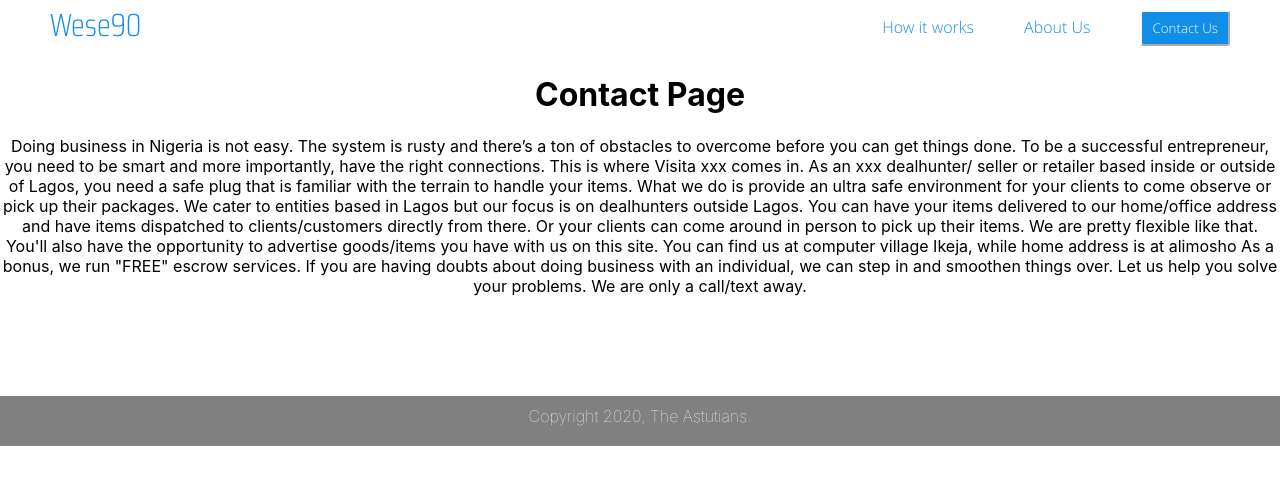
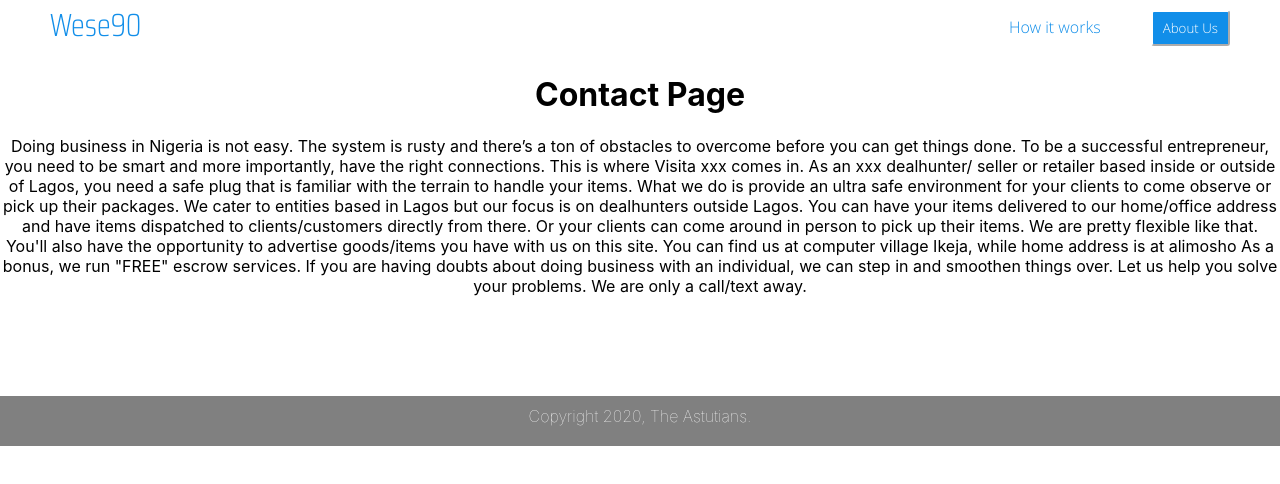
Before and after one commit to TheAstutian/wese90, a React (Create React App) app: page /contact in a window 1280 px wide. Shown: the top 484 px of the page. Built offline with nearby package versions, Linux system fonts and the light colour scheme; the HTML template or start-up script is replaced by a standard one.

Commit message:
first commit of the year, little adjustments to homepage

```diff
--- a/src/components/navigation/navigation.component.jsx
+++ b/src/components/navigation/navigation.component.jsx
@@ -12,8 +12,8 @@ const Navigation = () => (
 
         <div className='nav-menus'>
             <Link to='/warehouse'><div className='first'><p>How it works</p></div></Link>
-            <Link to='/about'><div className='first'><p>About Us</p></div></Link>
-            <Link to='/contact'><div className='second'> <Button>Contact Us</Button></div></Link>
+
+            <Link to='/about'><div className='second'> <Button>About Us</Button></div></Link>
         </div>
     </div>
 );
--- a/src/pages/homepage/homepage.component.jsx
+++ b/src/pages/homepage/homepage.component.jsx
@@ -59,7 +59,7 @@ const HomePage = () => (
             <h2> Dispatch Service</h2>
             <p> Do you need to get your goods over to your customers? Look no further, we're your plug!</p>
             <p>We deliver packages from Lagos to anywhere in the country.</p>
-            <Link to='/dispatch'><button>Use Service</button></Link>
+            <Link to='/dispatch'><button>Send Packages</button></Link>
         </div>
 
         <div className='img'>
@@ -78,7 +78,7 @@ const HomePage = () => (
 
 
     <div className='header-testimonials '>
-        <h1> What People Say About Us</h1>
+        <h1> What Our Customers Say</h1>
         <div className='testimonial-container'>
             <div className='testimony'>
             <img src='https://organicthemes.com/demo/profile/files/2018/05/profile-pic.jpg' />
@@ -100,6 +100,9 @@ const HomePage = () => (
         </div>
     </div>
 
+    <div className='about-us'>
+
+    </div>
 
 </div>
 
```
